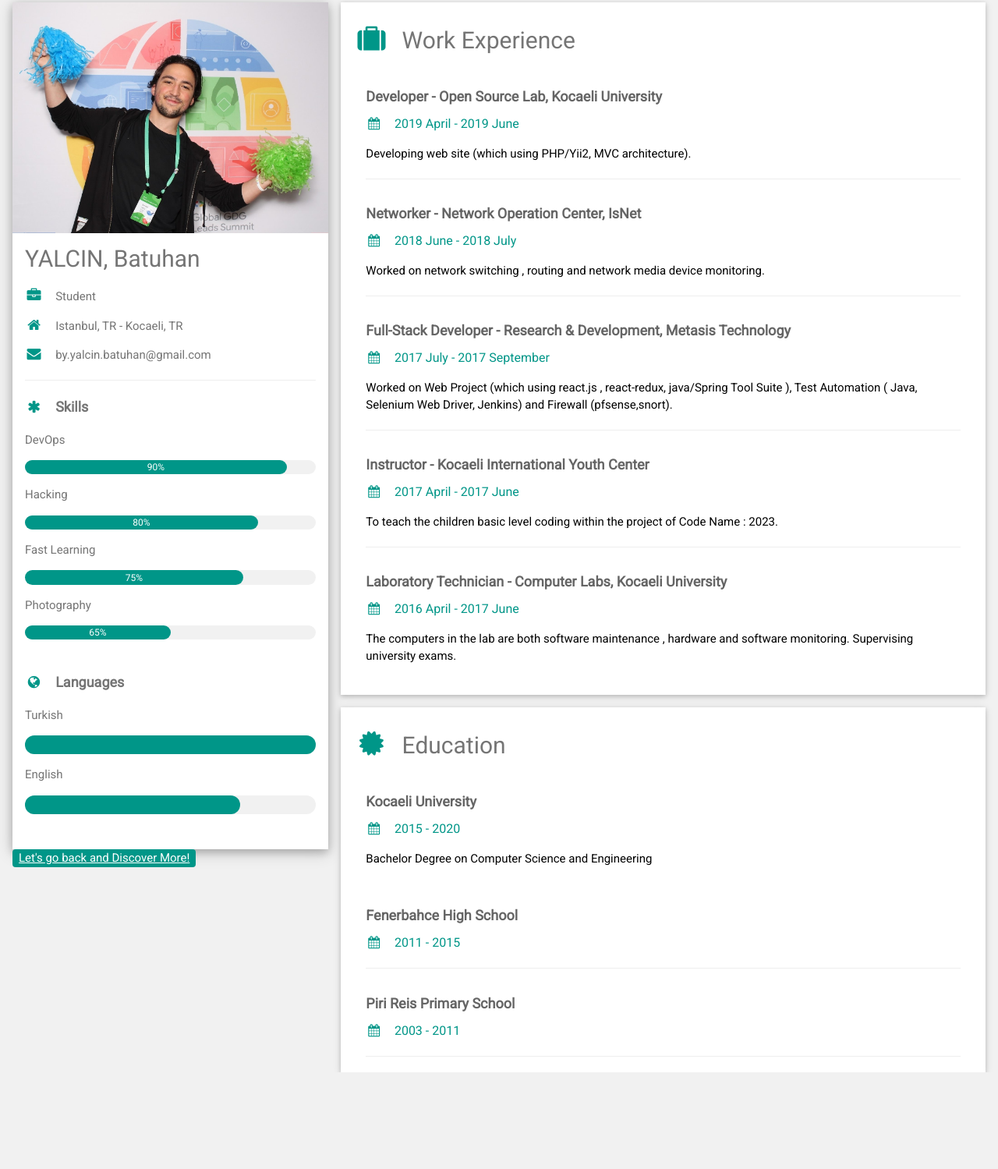
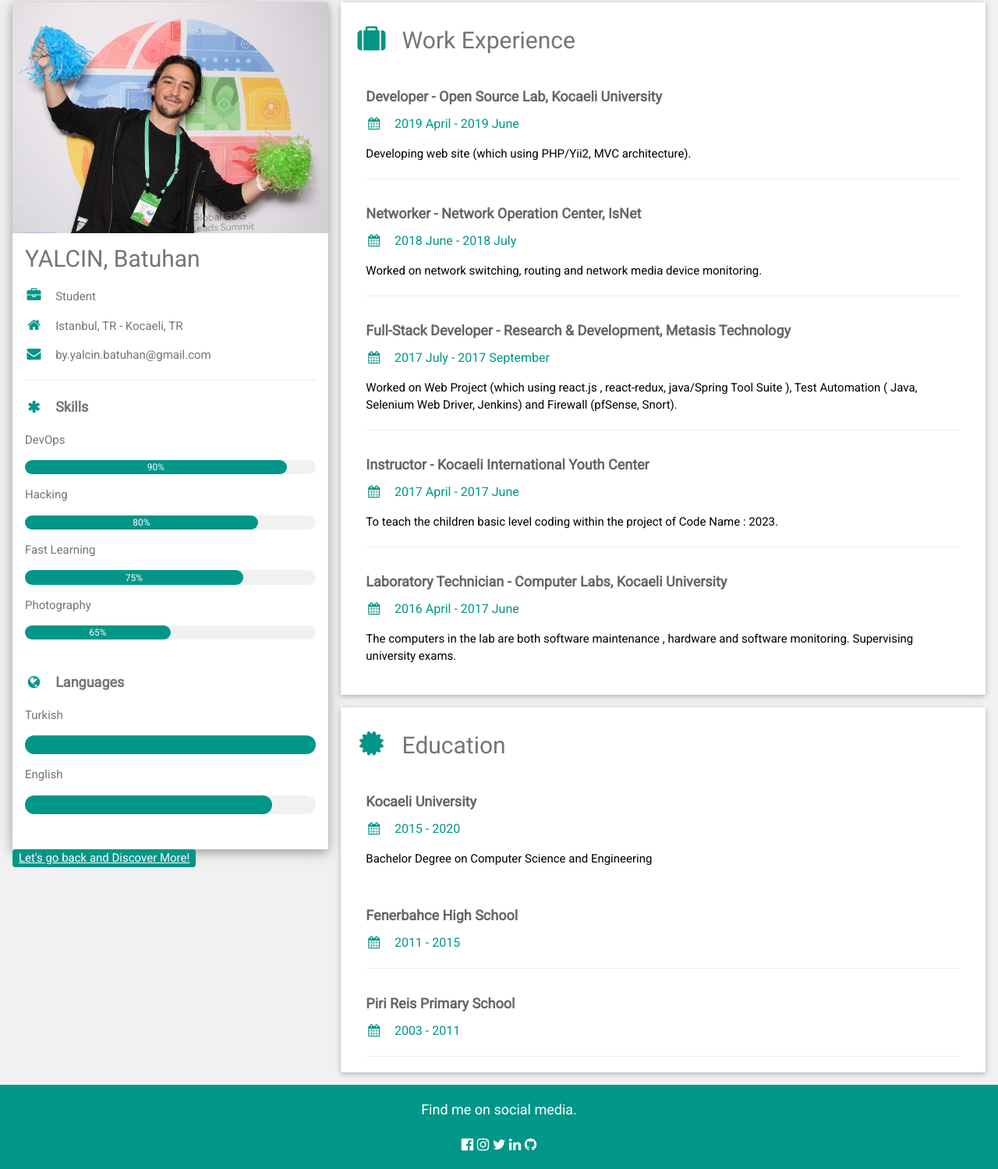
Before and after one commit to batuhanyalcin/batuhanyalcin.github.io, a plain HTML site: page cv.html in a window 1280 px wide. Shown: the part 13-1512 px from the top of the page at 78% size. Before the commit the page ends 1388 px from the top, so only its background shows below. Drawn offline with nearby package versions, Linux system fonts and the light colour scheme.

Commit message:
editing social media links

```diff
--- a/cv.html
+++ b/cv.html
@@ -35,6 +35,8 @@ html,body,h1,h2,h3,h4,h5,h6 {font-family: "Roboto", sans-serif}
           <p><i class="fa fa-envelope fa-fw w3-margin-right w3-large w3-text-teal"></i>by.yalcin.batuhan@gmail.com</p>
           <hr>
 
+
+
           <p class="w3-large"><b><i class="fa fa-asterisk fa-fw w3-margin-right w3-text-teal"></i>Skills</b></p>
           <p>DevOps</p>
           <div class="w3-light-grey w3-round-xlarge w3-small">
@@ -63,7 +65,7 @@ html,body,h1,h2,h3,h4,h5,h6 {font-family: "Roboto", sans-serif}
           </div>
           <p>English</p>
           <div class="w3-light-grey w3-round-xlarge">
-            <div class="w3-round-xlarge w3-teal" style="height:24px;width:74%"></div>
+            <div class="w3-round-xlarge w3-teal" style="height:24px;width:85%"></div>
           </div>
           <br>
         </div><br>
@@ -93,14 +95,14 @@ html,body,h1,h2,h3,h4,h5,h6 {font-family: "Roboto", sans-serif}
         <div class="w3-container">
           <h5 class="w3-opacity"><b>Networker - Network Operation Center, IsNet</b></h5>
           <h6 class="w3-text-teal"><i class="fa fa-calendar fa-fw w3-margin-right"></i>2018 June - 2018 July</h6>
-          <p>Worked on network switching , routing  and network media device monitoring.</p>
+          <p>Worked on network switching, routing and network media device monitoring.</p>
           <hr>
         </div>
 
         <div class="w3-container">
           <h5 class="w3-opacity"><b>Full-Stack Developer - Research & Development, Metasis Technology</b></h5>
           <h6 class="w3-text-teal"><i class="fa fa-calendar fa-fw w3-margin-right"></i>2017 July - 2017 September</h6>
-          <p>Worked on Web Project (which using react.js , react-redux, java/Spring Tool Suite ), Test Automation  ( Java, Selenium Web Driver, Jenkins) and Firewall (pfsense,snort).</p>
+          <p>Worked on Web Project (which using react.js , react-redux, java/Spring Tool Suite ), Test Automation  ( Java, Selenium Web Driver, Jenkins) and Firewall (pfSense, Snort).</p>
           <hr>
         </div>
 
@@ -140,8 +142,6 @@ html,body,h1,h2,h3,h4,h5,h6 {font-family: "Roboto", sans-serif}
           <hr>
         </div>
 
-
-
       </div>
 
     <!-- End Right Column -->
@@ -153,18 +153,15 @@ html,body,h1,h2,h3,h4,h5,h6 {font-family: "Roboto", sans-serif}
   <!-- End Page Container -->
 </div>
 
-    <!--
-<footer class="w3-container w3-teal w3-center w3-margin-top">
+<footer class="w3-container w3-teal w3-center w3-margin-top w3-large">
   <p>Find me on social media.</p>
-  <i class="fa fa-facebook-official w3-hover-opacity"></i>
-  <i class="fa fa-instagram w3-hover-opacity"></i>
-  <i class="fa fa-snapchat w3-hover-opacity"></i>
-  <i class="fa fa-pinterest-p w3-hover-opacity"></i>
-  <i class="fa fa-twitter w3-hover-opacity"></i>
-  <i class="fa fa-linkedin w3-hover-opacity"></i>
+  <a href="https://www.facebook.com/by.batuhan.yalcin"><i class="fa fa-facebook-official w3-hover-opacity"></i></a>
+  <a href="https://www.instagram.com/sh4deofsun/"><i class="fa fa-instagram w3-hover-opacity"></i></a>
+  <a href="https://twitter.com/sh4deofsun"><i class="fa fa-twitter w3-hover-opacity"></i></a>
+  <a href="https://www.linkedin.com/in/yalcinbatuhan/"><i class="fa fa-linkedin w3-hover-opacity"></i></a>
+  <a href="https://github.com/sh4deofsun"><i class="fa fa-github w3-hover-opacity"></i></a>
   <p></p>
 </footer>
--->
 
 </body>
 </html>
```
Also changed, not shown: index.html (+13 -4 lines).
